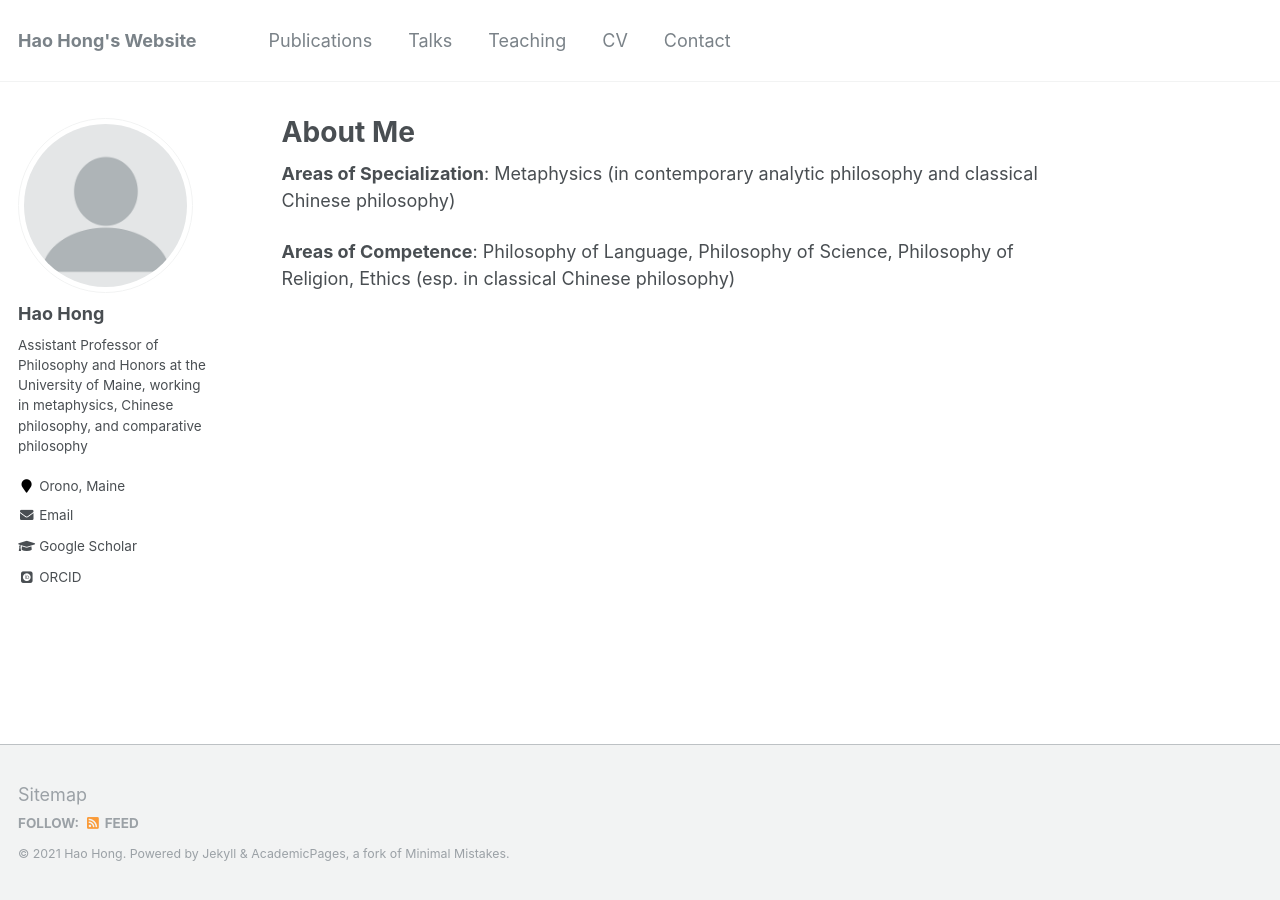
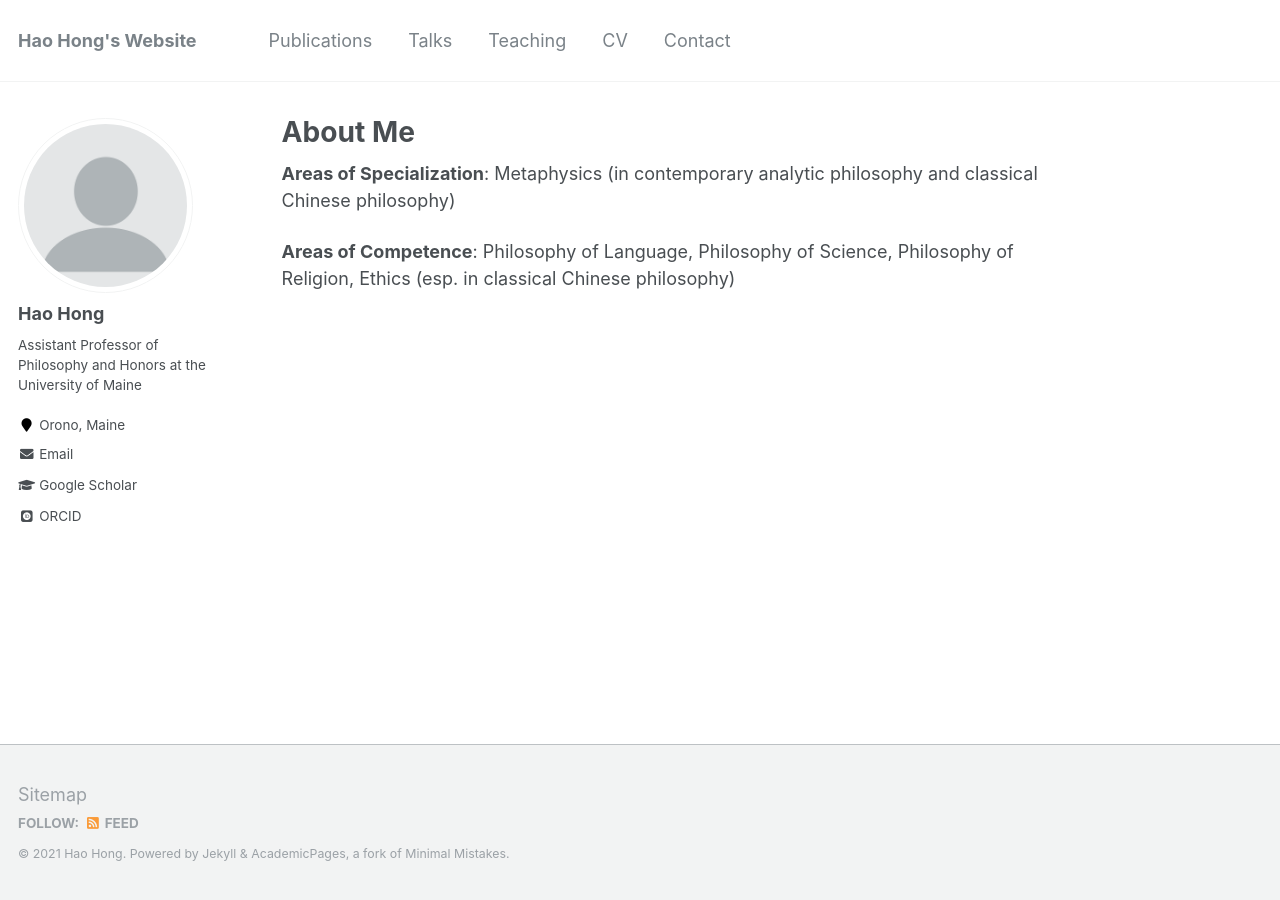
Before and after one commit to hao-hong/hao-hong.github.io, a Jekyll site: the page built from _pages/about.md, in a window 1280 px wide. Built offline with Jekyll 4.4.1, drawn with Linux system fonts in a browser that asks for light colours; some web fonts are replaced.

Commit message:
Update _config.yml

```diff
--- a/_config.yml
+++ b/_config.yml
@@ -81,7 +81,7 @@ analytics:
 author:
   name             : "Hao Hong"
   avatar           : "profile.png"
-  bio              : "Assistant Professor of Philosophy and Honors at the University of Maine, working in metaphysics, Chinese philosophy, and comparative philosophy"
+  bio              : "Assistant Professor of Philosophy and Honors at the University of Maine"
   location         : "Orono, Maine"
   PhilPeople       : ""
   googlescholar    : ""
```
